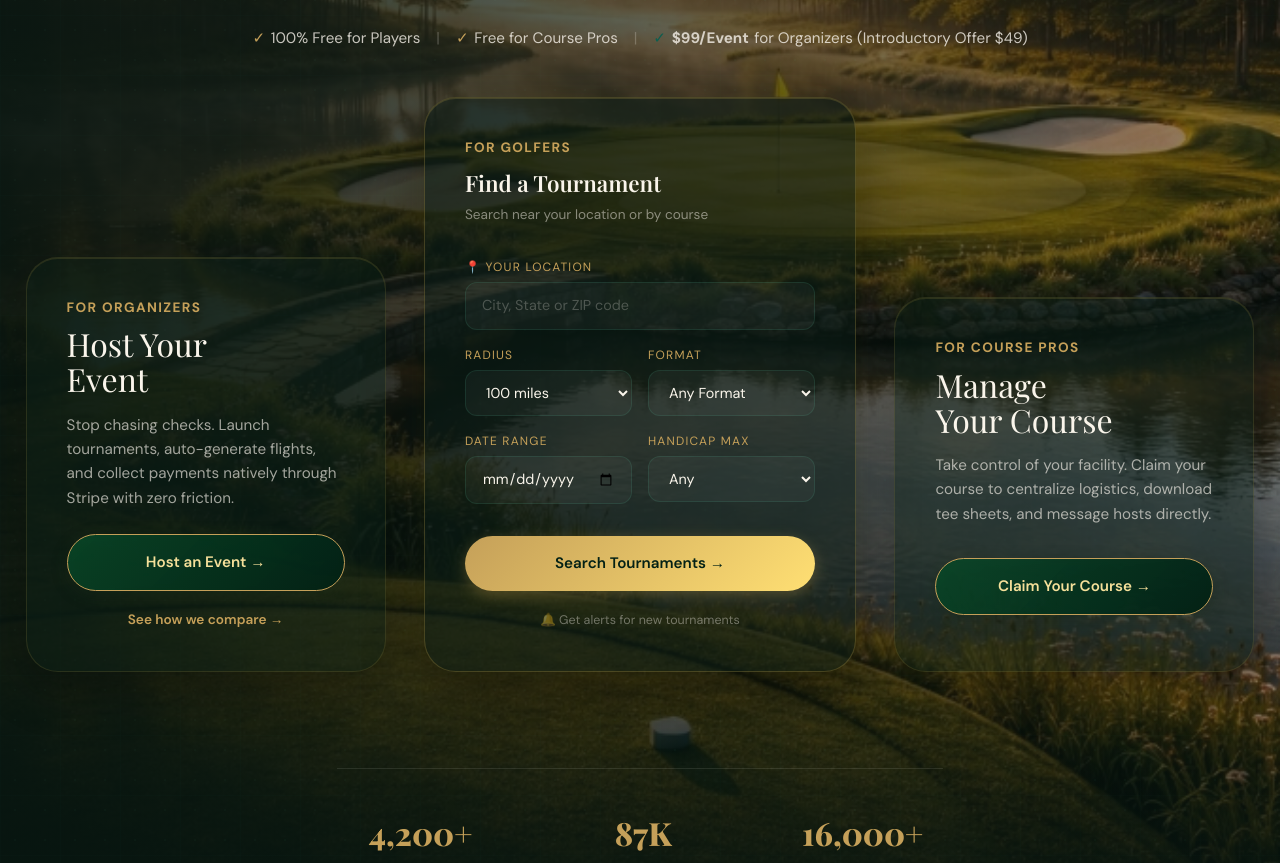
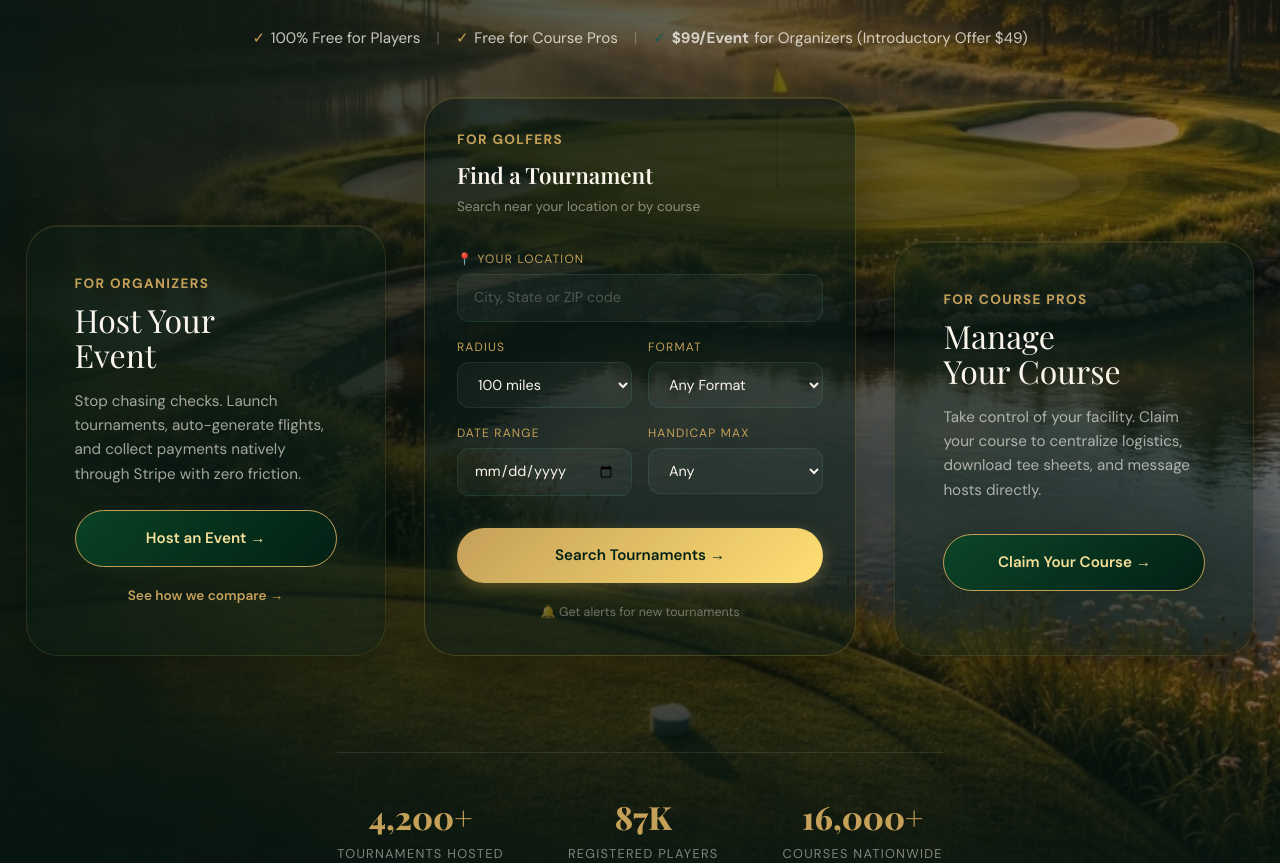
Before and after one commit to mattisaman/tourneylinks, a Next.js app in the folder tourneylinks-web/: page / in a window 1280 px wide. Shown: the part 345-1208 px from the top of the page. Built offline with nearby package versions, Linux system fonts and the light colour scheme; no server answers.

Commit message:
UI: Recalibrated hero tile internal paddings to halve horizontal height disparity

```diff
--- a/tourneylinks-web/src/app/globals.css
+++ b/tourneylinks-web/src/app/globals.css
@@ -317,7 +317,7 @@ nav {
   background: rgba(12, 31, 23, 0.45);
   border: 1px solid rgba(201, 168, 76, 0.15);
   border-radius: var(--radius-xl);
-  padding: 2.5rem;
+  padding: 3rem;
   backdrop-filter: blur(20px);
   -webkit-backdrop-filter: blur(20px);
   display: flex;
@@ -423,7 +423,7 @@ nav {
 /* Hero Search Panel */
 .hero-search-panel {
   background: rgba(10, 26, 20, 0.55); border: 1px solid rgba(201, 168, 76, 0.25);
-  border-radius: var(--radius-xl); padding: 2.5rem; backdrop-filter: blur(24px);
+  border-radius: var(--radius-xl); padding: 2rem; backdrop-filter: blur(24px);
   box-shadow: 0 24px 60px rgba(0,0,0,0.4), inset 0 1px 0 rgba(201, 168, 76, 0.2), 0 0 30px rgba(201, 168, 76, 0.05);
   transition: all var(--transition);
   width: 100%;
```
